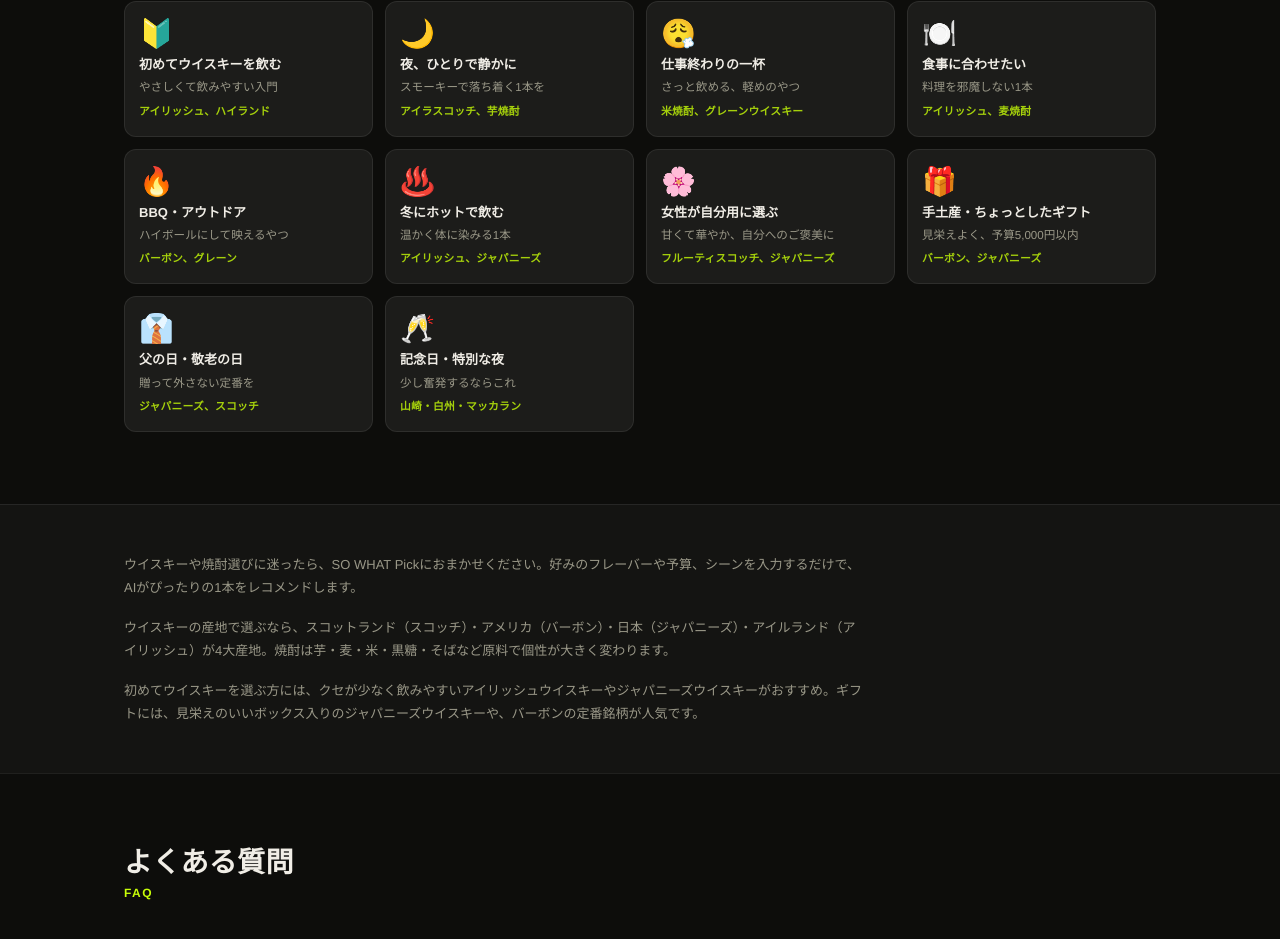
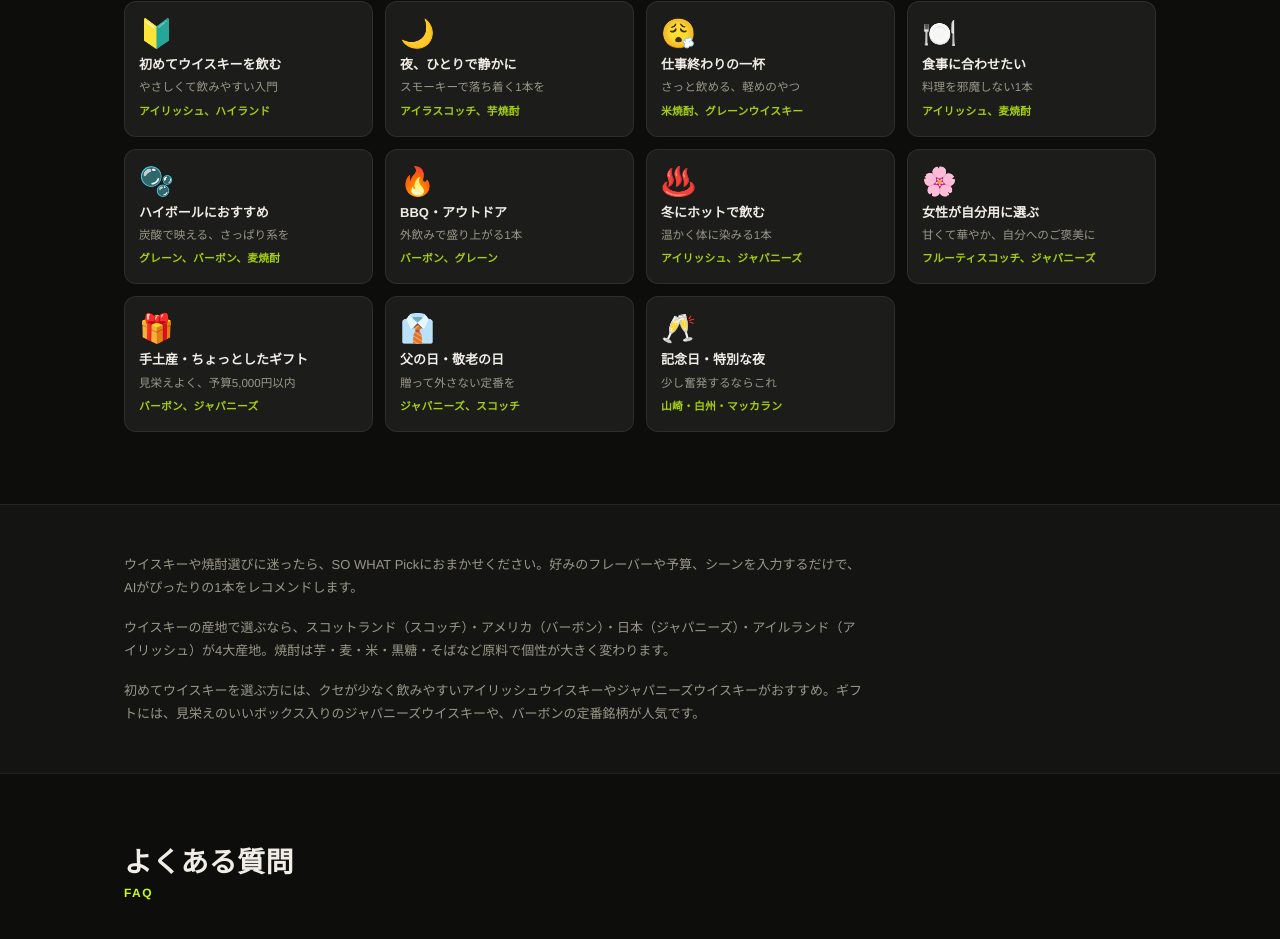
Before and after one commit to SoWhatMonster/pick-sowhat, a Next.js app: page /whisky in a window 1280 px wide. Shown: the part 1571-2510 px from the top of the page. Built offline with nearby package versions, Linux system fonts and the light colour scheme; no server answers.

Commit message:
feat: ハイボールシーン追加（静的カード＋診断シミュレーション）

```diff
--- a/app/whisky/page.tsx
+++ b/app/whisky/page.tsx
@@ -116,7 +116,8 @@ const SCENE_CARDS = [
   { icon: '🌙', name: '夜、ひとりで静かに',       catch: 'スモーキーで落ち着く1本を',     styles: 'アイラスコッチ、芋焼酎' },
   { icon: '😮‍💨', name: '仕事終わりの一杯',       catch: 'さっと飲める、軽めのやつ',      styles: '米焼酎、グレーンウイスキー' },
   { icon: '🍽️', name: '食事に合わせたい',        catch: '料理を邪魔しない1本',           styles: 'アイリッシュ、麦焼酎' },
-  { icon: '🔥', name: 'BBQ・アウトドア',          catch: 'ハイボールにして映えるやつ',     styles: 'バーボン、グレーン' },
+  { icon: '🫧', name: 'ハイボールにおすすめ',     catch: '炭酸で映える、さっぱり系を',    styles: 'グレーン、バーボン、麦焼酎' },
+  { icon: '🔥', name: 'BBQ・アウトドア',          catch: '外飲みで盛り上がる1本',         styles: 'バーボン、グレーン' },
   { icon: '♨️', name: '冬にホットで飲む',         catch: '温かく体に染みる1本',           styles: 'アイリッシュ、ジャパニーズ' },
   { icon: '🌸', name: '女性が自分用に選ぶ',       catch: '甘くて華やか、自分へのご褒美に', styles: 'フルーティスコッチ、ジャパニーズ' },
   { icon: '🎁', name: '手土産・ちょっとしたギフト', catch: '見栄えよく、予算5,000円以内',  styles: 'バーボン、ジャパニーズ' },
--- a/constants/whisky.ts
+++ b/constants/whisky.ts
@@ -12,6 +12,7 @@ export const SCENES: { icon: string; label: string }[] = [
   { icon: '🌙', label: 'ひとりで静かに' },
   { icon: '🔥', label: '誰かと語りたい' },
   { icon: '🍽', label: '食事と合わせたい' },
+  { icon: '🫧', label: 'ハイボールで飲みたい' },
   { icon: '☀️', label: '昼からゆっくりと' },
   { icon: '😤', label: '仕事終わり、気分転換' },
   { icon: '🌊', label: '自然の中で飲みたい' },
```
